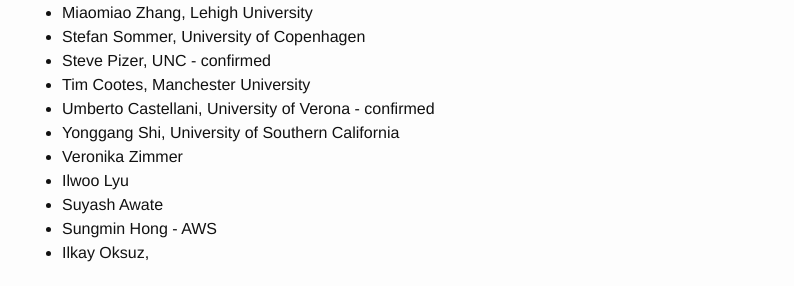
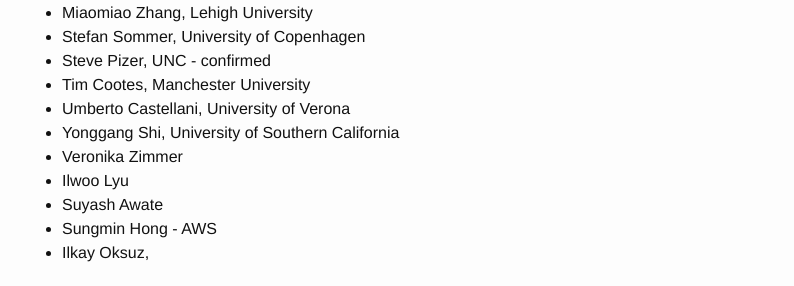
Before and after one commit to shapemi/shapemi.github.io, a Jekyll site: the page built from index.md, in a window 1280 px wide and 900 px high, scrolled down 1755 px. Shown: the part 160-446 px from the top of the window, without its empty margins (238-1032 px from the left). Built offline with Jekyll 4.4.1, drawn with Linux system fonts in a browser that asks for light colours; our own code applies the rules of GitHub Pages for plain Markdown files.

Commit message:
Update index.md

```diff
--- a/index.md
+++ b/index.md
@@ -47,7 +47,7 @@ This workshop targets theoretical contributions as well as exciting applications
 - Stefan Sommer, University of Copenhagen
 - Steve Pizer, UNC - confirmed
 - Tim Cootes, Manchester University
-- Umberto Castellani, University of Verona - confirmed
+- Umberto Castellani, University of Verona
 - Yonggang Shi, University of Southern California
 - Veronika Zimmer
 - Ilwoo Lyu
```
